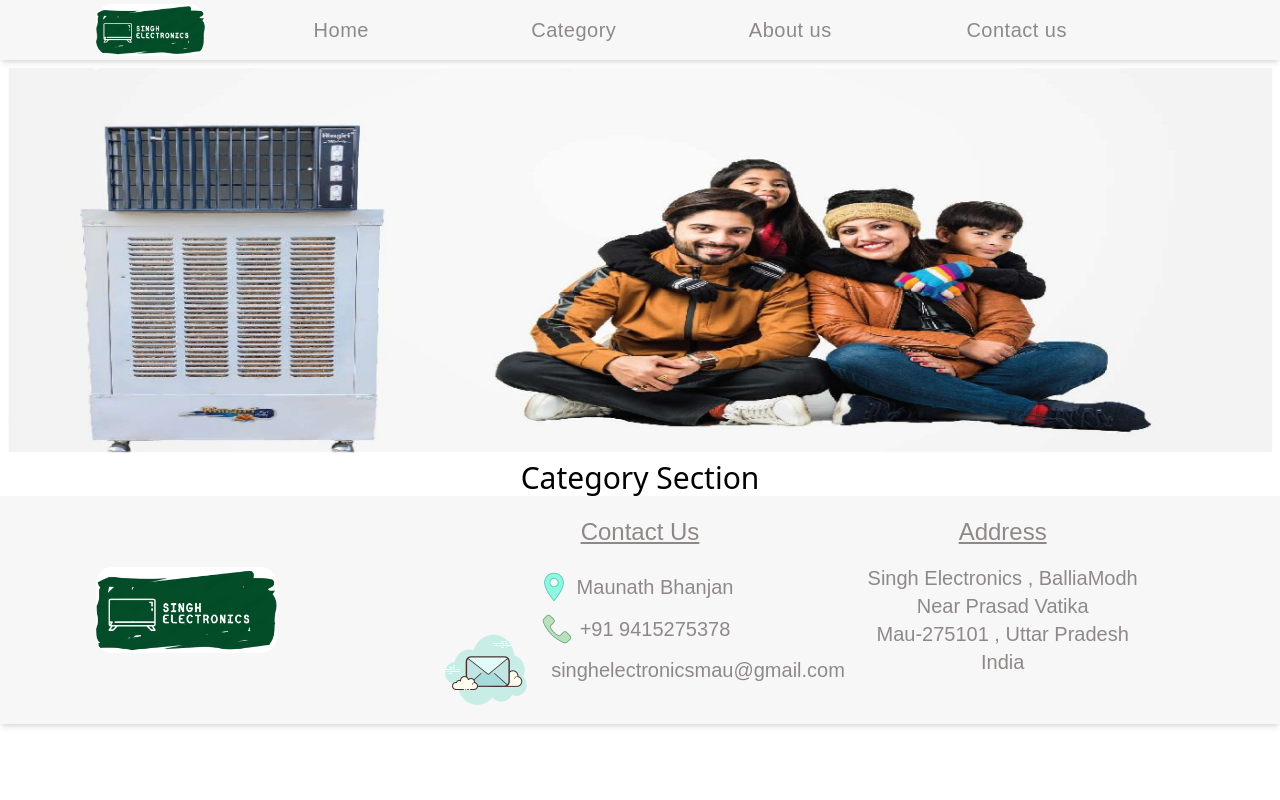
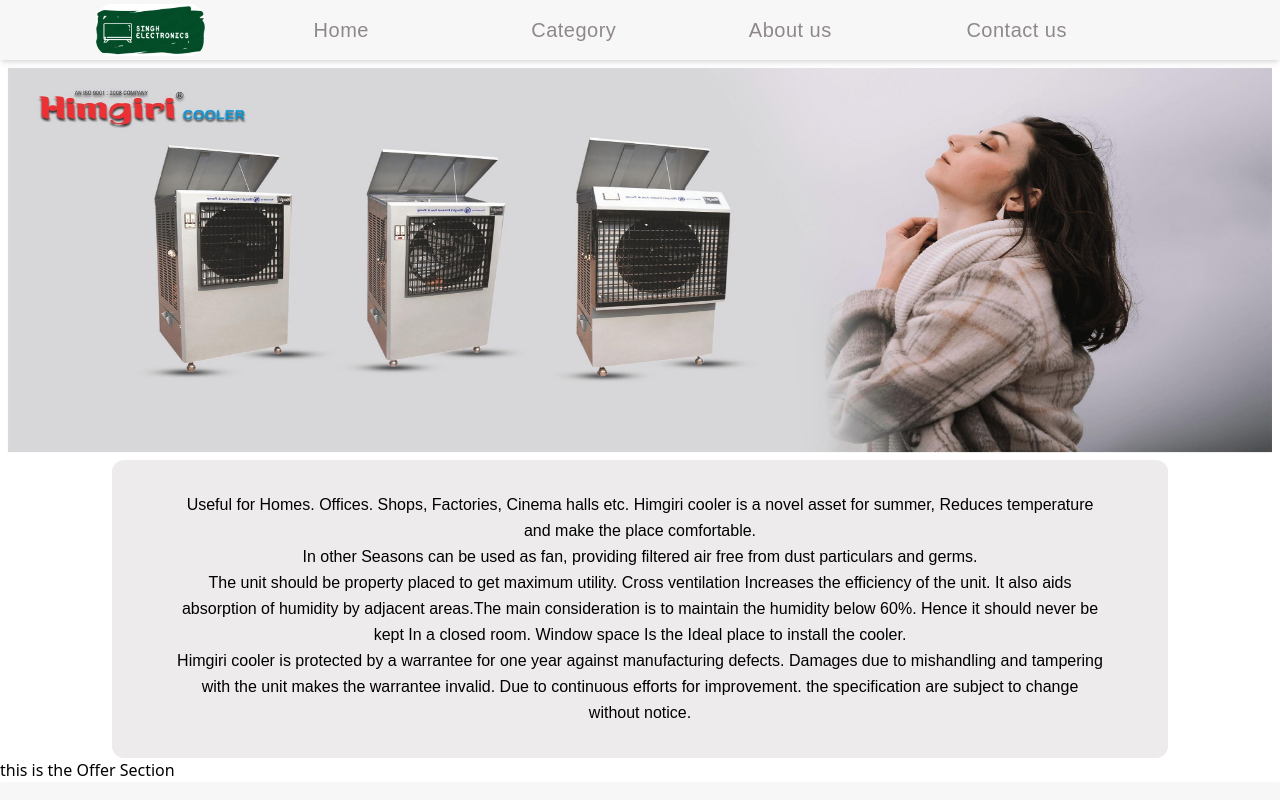
Before and after one commit to Aryaman11/storeapp, a React (Create React App) app: page / in a window 1280 px wide. Shown: the top 800 px of the page. Built offline with nearby package versions, Linux system fonts and the light colour scheme.

Commit message:
home page

```diff
--- a/src/component/Banner.jsx
+++ b/src/component/homeWidget/Banner.jsx
@@ -16,7 +16,8 @@
                 slidesPerView={1}
     >
       <SwiperSlide><img className="h-full w-full p-2" src="./images/Banner.png" /></SwiperSlide>
-      <SwiperSlide><img className="h-full w-full p-2" src="./images/Banner1.jpg" /></SwiperSlide>
+      <SwiperSlide><img className="h-full w-full p-2" src="./images/Banner2.jpg" /></SwiperSlide>
+      {/* <SwiperSlide><img className="h-full w-full p-2" src="./images/Banner1.jpg" /></SwiperSlide> */}
 
 
     </Swiper>
--- /dev/null
+++ b/src/component/homeWidget/infobox.jsx
@@ -0,0 +1,11 @@
+const InfoBox = () =>{
+    return(
+        <div className="bg-[#EDEBEB] md:mx-28 md:px-16 py-8 text-center font-poppins font-medium leading-relaxed rounded-xl">
+            <h1 className="text-md ">Useful for Homes. Offices. Shops, Factories, Cinema halls etc. Himgiri cooler is a novel asset for summer, Reduces temperature and make the place comfortable.</h1>
+            <p>In other Seasons can be used as fan, providing filtered air free from dust particulars and germs.</p>
+            <p>The unit should be property placed to get maximum utility. Cross ventilation Increases the efficiency of the unit. It also aids absorption of humidity by adjacent areas.The main consideration is to maintain the humidity below 60%. Hence it should never be kept In a closed room. Window space Is the Ideal place to install the cooler.</p>
+            <p>Himgiri cooler is protected by a warrantee for one year against manufacturing defects. Damages due to mishandling and tampering with the unit makes the warrantee invalid. Due to continuous efforts for improvement. the specification are subject to change without notice.</p>
+        </div>
+    )
+}
+export default InfoBox;
--- /dev/null
+++ b/src/component/homeWidget/offerSection.jsx
@@ -0,0 +1,9 @@
+const Offer = () =>{
+    return(
+        <div>
+            this is the Offer Section
+        </div>
+    )
+}
+
+export default Offer;
--- a/src/pages/index.jsx
+++ b/src/pages/index.jsx
@@ -1,14 +1,16 @@
 import React from 'react';
 import Header from '../component/header';
 import Footer from '../component/footer';
-import Banner from '../component/Banner';
-
+import InfoBox from '../component/homeWidget/infobox';
+import Offer from '../component/homeWidget/offerSection';
+import Banner from '../component/homeWidget/Banner';
 const Home = () =>{
     return (
         <div>
             <Header/>
             <Banner/>
-            <h1 className='text-3xl text-center'>Category Section</h1>
+             <InfoBox/>
+             <Offer/>
             <Footer/>
         </div>
     )
```
Also changed, not shown: public/images/Banner2.jpg (added).
